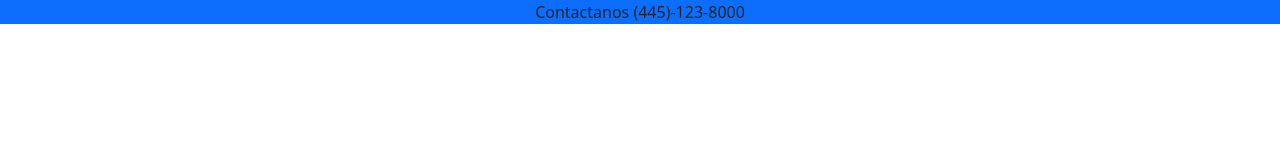
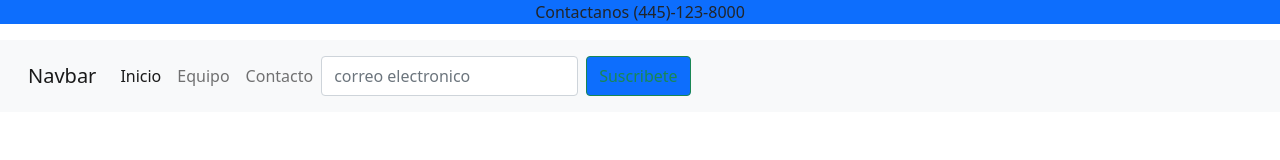
Before and after one commit to ugto/Pagina, a plain HTML site: page index.html in a window 1280 px wide. Drawn offline with nearby package versions, Linux system fonts and the light colour scheme.

Commit message:
Se agrego barra de navegacion

```diff
--- a/css/main.css
+++ b/css/main.css
@@ -0,0 +1,14 @@
+/*Fuentes de google*/
+@import url('https://fonts.googleapis.com/css2?family=Montserrat&display=swap');
+
+/*Menu*/
+#menu li > a {
+    font-size: 18px;
+    font-weight: bold;
+    color: #3f3f3f;
+}
+
+#menu form > button{
+    font-size: 18px;
+    font-weight: bold;
+}
--- a/index.html
+++ b/index.html
@@ -15,6 +15,33 @@
         <p class="container-fluid bg-primary d-flex justify-content-center">Contactanos (445)-123-8000</p>
     </header>
 
+    <!--Barra de Navegacion-->
+    <nav class="navbar navbar-expand-lg navbar-light bg-light p-3" id="menu">
+        <div class="container-fluid">
+          <a class="navbar-brand" href="#">Navbar</a>
+          <button class="navbar-toggler" type="button" data-bs-toggle="collapse" data-bs-target="#navbarSupportedContent" aria-controls="navbarSupportedContent" aria-expanded="false" aria-label="Toggle navigation">
+            <span class="navbar-toggler-icon"></span>
+          </button>
+          <div class="collapse navbar-collapse" id="navbarSupportedContent">
+            <ul class="navbar-nav me-auto mb-2 mb-lg-0">
+              <li class="nav-item">
+                <a class="nav-link active" aria-current="page" href="index.html">Inicio</a>
+              </li>
+              <li class="nav-item">
+                <a class="nav-link" href="#">Equipo</a>
+              </li>
+              <li class="nav-item">
+                <a class="nav-link" href="#">Contacto</a>
+              </li>
+
+            <form class="d-flex">
+              <input class="form-control me-2" type="search" placeholder="correo electronico" aria-label="email">
+              <button class="btn btn-primary btn-outline-success" type="submit">Suscribete</button>
+            </form>
+          </div>
+        </div>
+      </nav>
+
     <!-- Option 1: Bootstrap Bundle with Popper -->
     <script src="https://cdn.jsdelivr.net/npm/bootstrap@5.1.1/dist/js/bootstrap.bundle.min.js" integrity="sha384-/bQdsTh/da6pkI1MST/rWKFNjaCP5gBSY4sEBT38Q/9RBh9AH40zEOg7Hlq2THRZ" crossorigin="anonymous"></script>
 </body>
```
